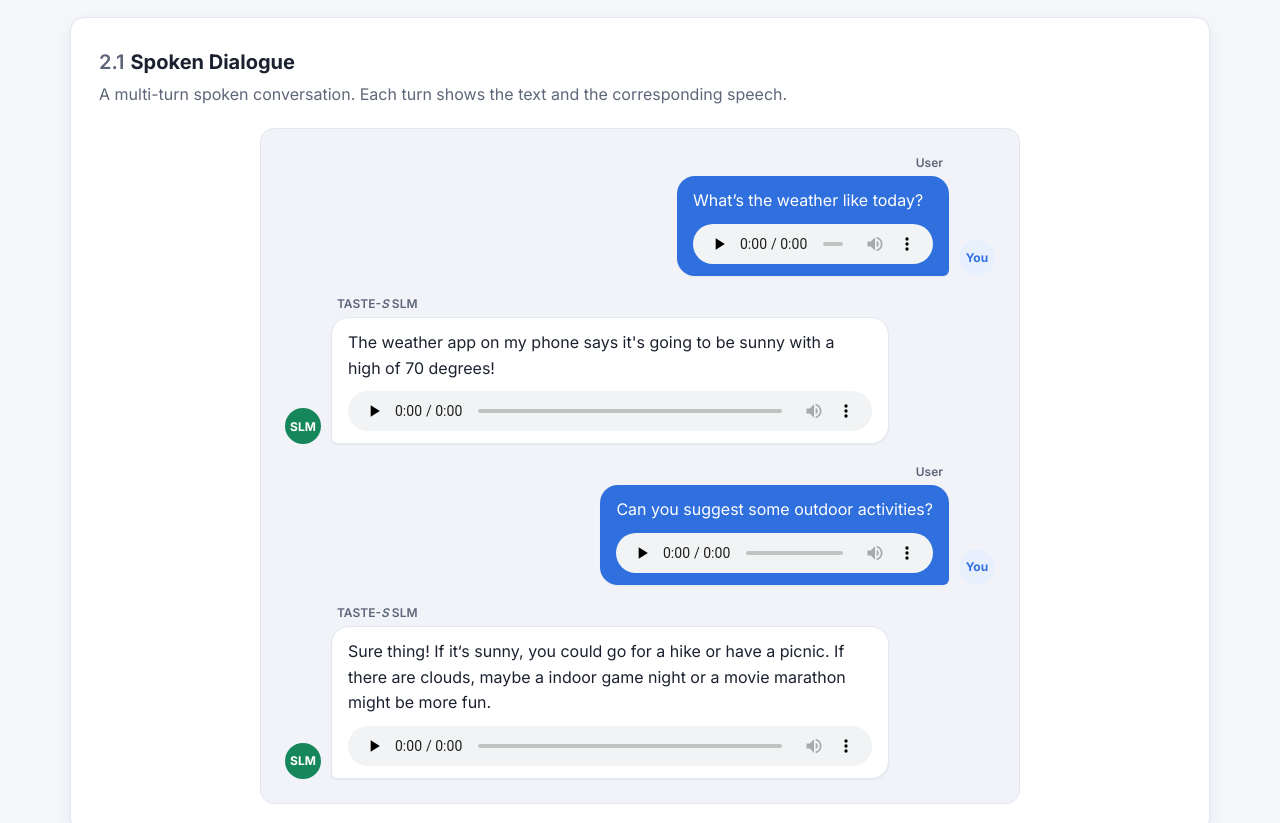
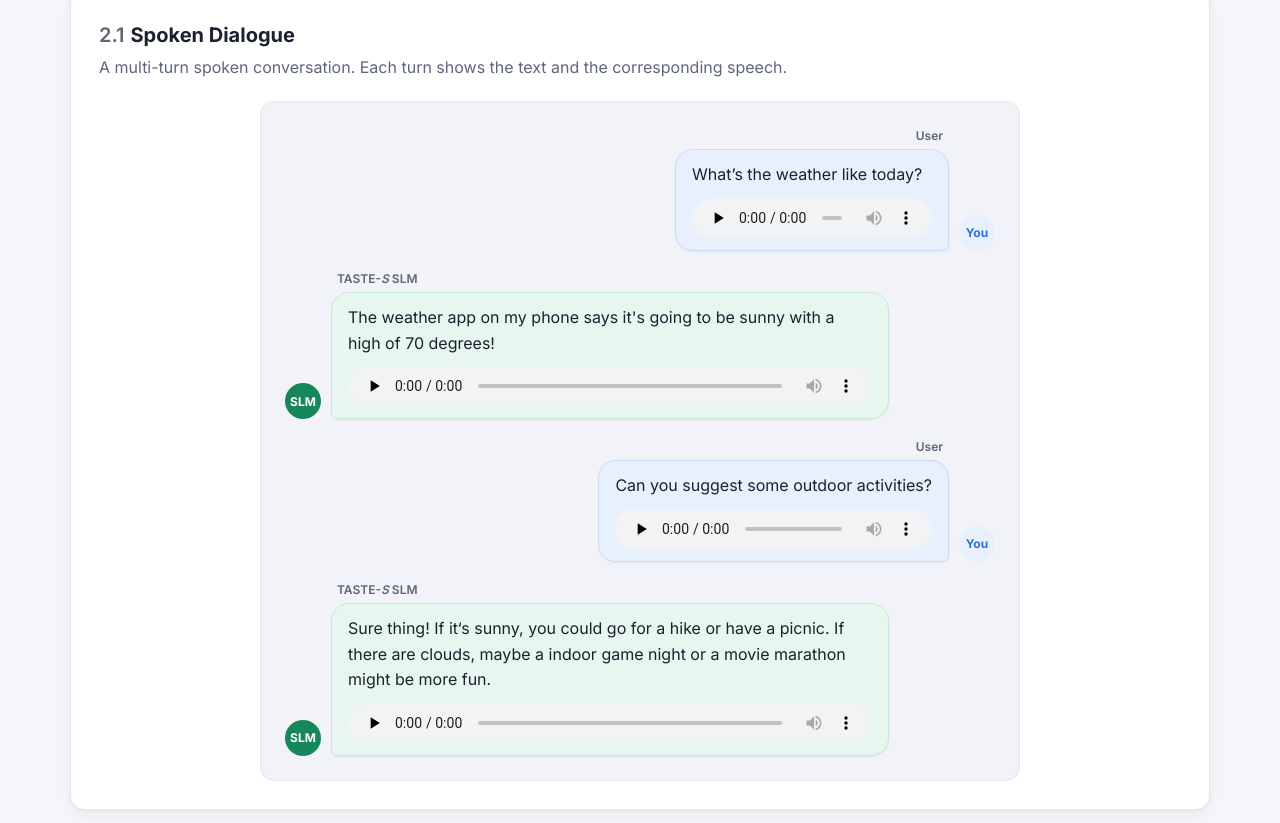
Before and after one commit to andybi7676/taste_s_demo, a plain HTML site: page index.html in a window 1280 px wide. Shown: the part 1497-2320 px from the top of the page. Drawn offline with Linux system fonts and the light colour scheme.

Commit message:
small style updates

```diff
--- a/index.html
+++ b/index.html
@@ -102,7 +102,7 @@
 
         .hero .subtitle {
             margin: 0 auto 24px;
-            max-width: 720px;
+            max-width: 800px;
             color: var(--text-muted);
             font-size: 1.05rem;
         }
@@ -342,14 +342,14 @@
         }
 
         .msg.user .bubble {
-            background: var(--bubble-user);
-            color: var(--bubble-user-text);
+            background: var(--accent-soft);
+            border: 1px solid #c8daf8;
             border-bottom-right-radius: 6px;
         }
 
         .msg.bot .bubble {
-            background: var(--surface);
-            border: 1px solid var(--border);
+            background: var(--ours-soft);
+            border: 1px solid #c9e8d6;
             border-bottom-left-radius: 6px;
         }
 
@@ -378,7 +378,7 @@
 <body>
     <header class="hero">
         <div class="container">
-            <h1>TASTE-Streaming: Towards Streamable Text-Aligned Speech Tokenization and Embedding for Spoken Language Modeling</h1>
+            <h1>TASTE-<i>Streaming</i>: Towards Streamable Text-Aligned Speech Tokenization and Embedding for Spoken Language Modeling</h1>
             <p class="subtitle">Demo page for TASTE-<i>S</i>: audio samples for speech reconstruction and spoken language modeling.</p>
             <p class="authors"><span>Liang-Hsuan Tseng</span><span>Hung-yi Lee</span></p>
             <p class="affiliation">National Taiwan University</p>
```
